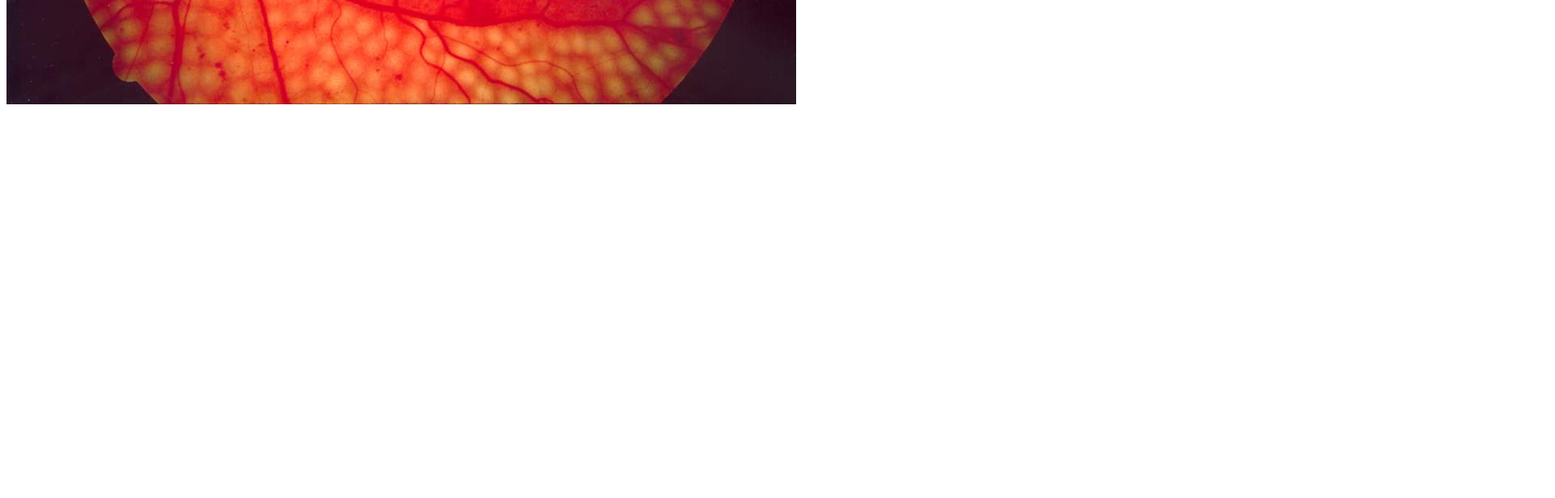
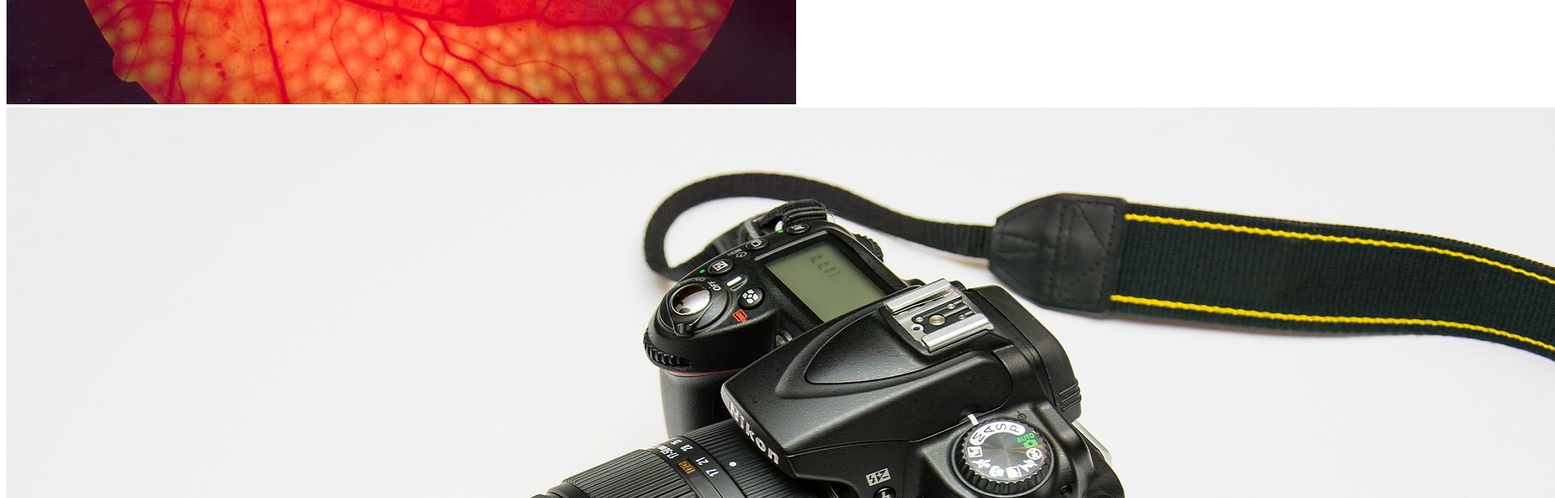
Before and after one commit to Koushikpaul7/my-third-repo, a plain HTML site: page index.html in a window 1280 px wide. Shown: the part 500-1116 px from the top of the page at 81% size, 1920 px wide, since content can reach past the window. Before the commit the page ends 800 px from the top, so only its background shows below. Drawn offline with Linux system fonts and the light colour scheme.

Commit message:
camera added

```diff
--- a/index.html
+++ b/index.html
@@ -8,5 +8,6 @@
 </head>
 <body>
     <img src="DR.jpg" alt="">
+    <img src="camera.jpg" alt="">
 </body>
 </html>
```
Also changed, not shown: camera.jpg (added), watch.jpg (added).
